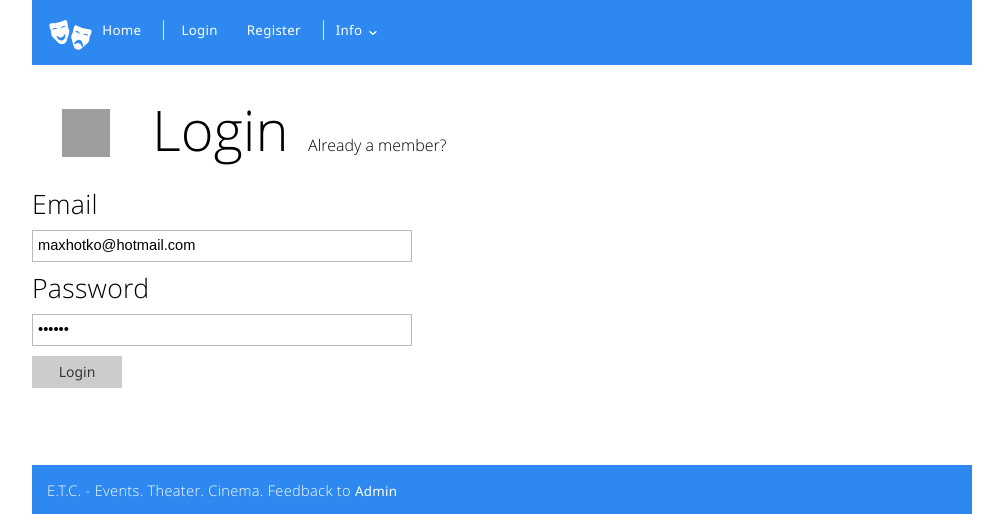
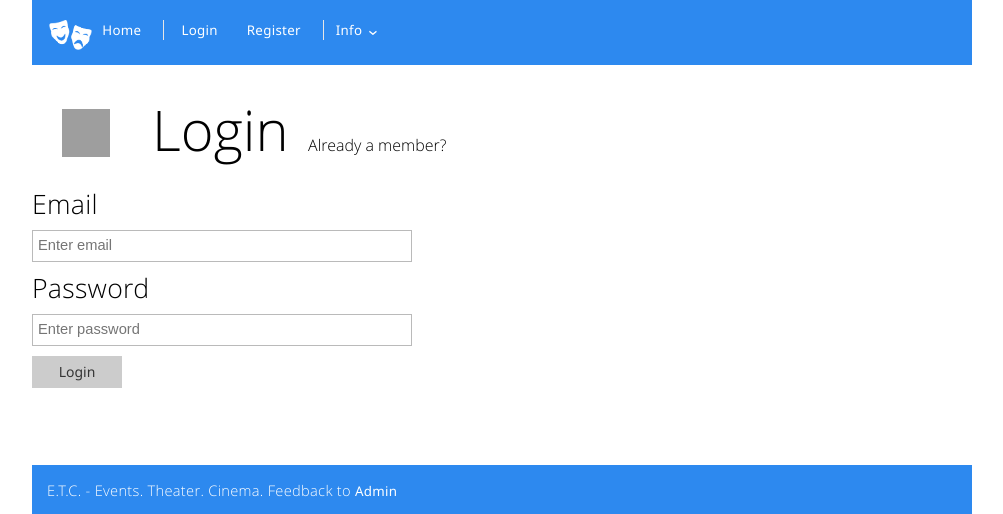
Before and after one commit to oidawtf/etc, a PHP site: page / in a window 1280 px wide. Shown: the top 514 px of the page, without its empty margins (138-1141 px from the left). Run offline with PHP 8.4, Linux system fonts and the light colour scheme; grey boxes are pictures that could not be loaded.

Commit message:
enabled SQLi, disabled login info

```diff
--- a/businesslogic/dbAccess.php
+++ b/businesslogic/dbAccess.php
@@ -105,9 +105,10 @@ class dbAccess {
 
     private function format($input)
     {
-        $input = stripslashes($input);
-        $input = mysql_real_escape_string($input);
-        return $input;
+        // Commented out - SQLi is possible
+//        $input = stripslashes($input);
+//        $input = mysql_real_escape_string($input);
+//        return $input;
     }
 
     public function checkCredentials($email, $password) {
--- a/ui/login.php
+++ b/ui/login.php
@@ -15,12 +15,12 @@
                     <div class="span5">
                         <h2>Email</h2>
                         <div class="input-control text">
-                            <input name="email" type="text" value="maxhotko@hotmail.com" placeholder="Enter email">
+                            <input name="email" type="text" value="" placeholder="Enter email">
                             <button class="btn-clear" onclick="return false;" tabindex="-1" type="button"></button>
                         </div>
                         <h2>Password</h2>
                         <div class="input-control password">
-                            <input name="password" type="password" value="123456" placeholder="Enter password" style="display: inline;">
+                            <input name="password" type="password" value="" placeholder="Enter password" style="display: inline;">
                             <button class="btn-reveal" tabindex="-1" type="button"></button>
                         </div>
                         <button type="submit" name="login">Login</button>
```
